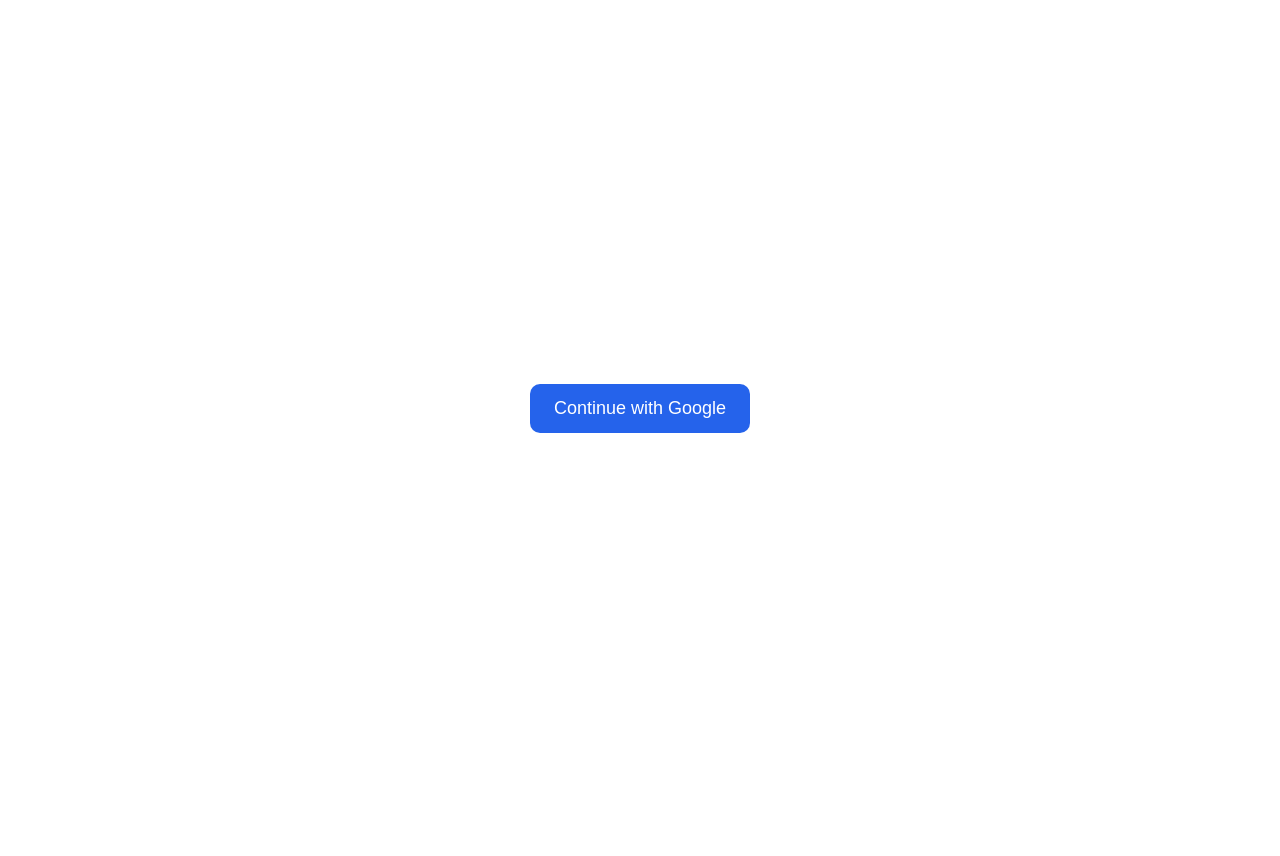
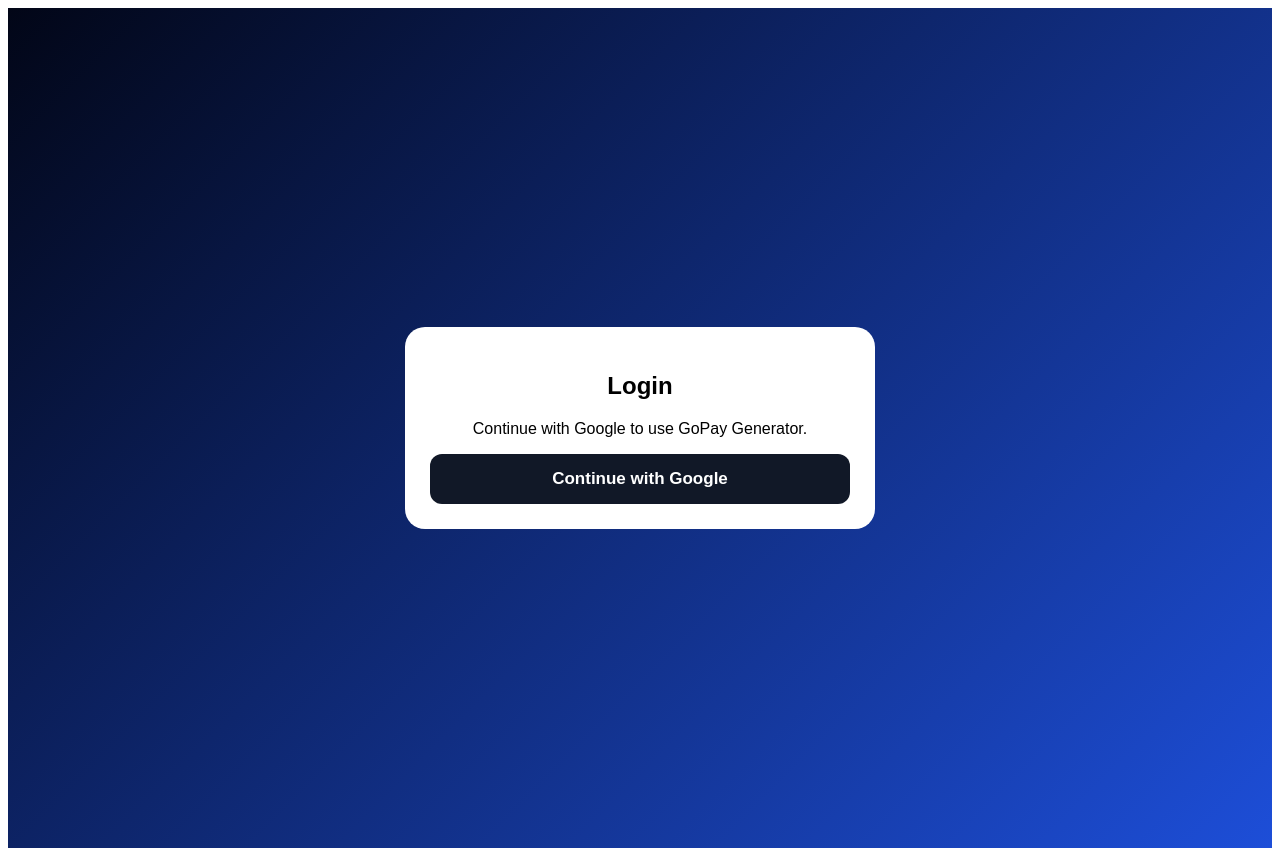
Before and after one commit to Manzar5/Manzar5, a Next.js app: page /login in a window 1280 px wide. Before the commit the page ends 816 px from the top, so only its background shows below. Built offline with nearby package versions, Linux system fonts and the light colour scheme; no server answers.

Commit message:
Replace Supabase login page with Firebase login page

```diff
--- a/pages/login.js
+++ b/pages/login.js
@@ -1,20 +1,29 @@
-import { supabase } from '../lib/supabaseClient';
+import { useEffect } from 'react';
+import { onAuthStateChanged, signInWithPopup } from 'firebase/auth';
+import { useRouter } from 'next/router';
+import { auth, googleProvider } from '../lib/firebaseClient';
 
 export default function Login() {
-  const loginWithGoogle = async () => {
-    await supabase.auth.signInWithOAuth({
-      provider: 'google',
-      options: {
-        redirectTo: window.location.origin,
-      },
+  const router = useRouter();
+
+  useEffect(() => {
+    return onAuthStateChanged(auth, (user) => {
+      if (user) router.push('/');
     });
-  };
+  }, [router]);
+
+  async function loginWithGoogle() {
+    await signInWithPopup(auth, googleProvider);
+    router.push('/');
+  }
 
   return (
-    <div style={{display:'flex',justifyContent:'center',alignItems:'center',height:'100vh',fontFamily:'sans-serif'}}>
-      <button onClick={loginWithGoogle} style={{padding:'14px 24px',fontSize:'18px',borderRadius:'10px',background:'#2563eb',color:'#fff',border:'none'}}>
-        Continue with Google
-      </button>
-    </div>
+    <main style={{minHeight:'100vh',display:'flex',alignItems:'center',justifyContent:'center',background:'linear-gradient(135deg,#020617,#1d4ed8)',fontFamily:'Arial',padding:20}}>
+      <section style={{background:'#fff',borderRadius:20,padding:25,width:'100%',maxWidth:420,textAlign:'center'}}>
+        <h1>Login</h1>
+        <p>Continue with Google to use GoPay Generator.</p>
+        <button onClick={loginWithGoogle} style={{width:'100%',padding:15,border:'none',borderRadius:12,background:'#111827',color:'#fff',fontSize:17,fontWeight:800}}>Continue with Google</button>
+      </section>
+    </main>
   );
 }
```
